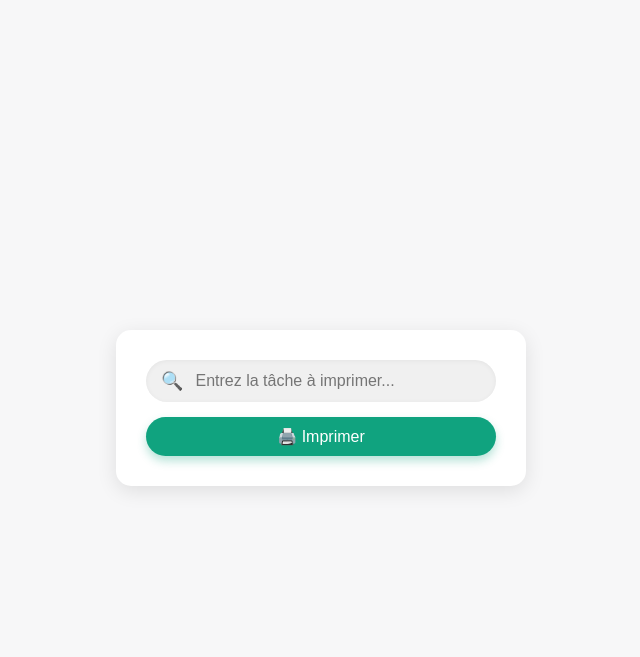
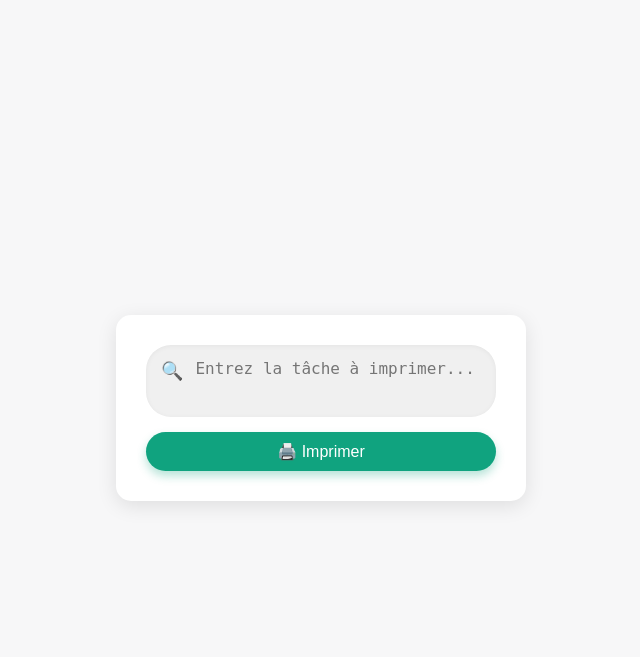
Before and after one commit to Volrody/imp-thermique-project, a Flask app: page / in a window 1280 px wide. Shown: the top 657 px of the page, without its empty margins (319-959 px from the left). Run offline with Flask 3, Linux system fonts and the light colour scheme; some libraries are stand-ins or nearby versions.

Commit message:
Update index.html

```diff
--- a/templates/index.html
+++ b/templates/index.html
@@ -10,7 +10,7 @@
             font-family: Arial, sans-serif;
             background-color: #f7f7f8;
             display: flex;
-            flex-direction: column; /* Organise les éléments en colonne */
+            flex-direction: column;
             justify-content: center;
             align-items: center;
             height: 100vh;
@@ -27,22 +27,27 @@
         }
         .input-wrapper {
             display: flex;
-            align-items: center;
+            align-items: flex-start; /* Aligne le contenu en haut */
             background: #f0f0f0;
             border-radius: 25px;
             padding: 10px 15px;
             box-shadow: inset 0px 1px 5px rgba(0,0,0,0.05);
         }
-        .input-wrapper input {
+        .input-wrapper textarea {
             border: none;
             outline: none;
             background: none;
             flex: 1;
             font-size: 16px;
+            resize: none; /* Désactive le redimensionnement manuel */
+            overflow: hidden; /* Cache la barre de défilement */
+            min-height: 24px; /* Hauteur initiale */
+            line-height: 24px;
         }
         .input-wrapper span {
             font-size: 18px;
             margin-right: 10px;
+            padding-top: 5px;
         }
         button {
             background: #10a37f;
@@ -65,7 +70,7 @@
         }
         /* Styles pour l'animation de chargement */
         .loading-animation {
-            display: none; /* Caché par défaut */
+            display: none;
             border: 4px solid #f3f3f3;
             border-top: 4px solid #10a37f;
             border-radius: 50%;
@@ -80,7 +85,7 @@
         }
         /* Styles pour le message de confirmation */
         #confirmation-message {
-            display: none; /* Caché par défaut */
+            display: none;
             background-color: #d4edda;
             color: #155724;
             padding: 15px;
@@ -90,7 +95,7 @@
             margin-top: 20px;
             box-shadow: 0 4px 6px rgba(0,0,0,0.1);
             opacity: 0;
-            animation: fadein 0.5s forwards; /* 'forwards' maintient l'état final */
+            animation: fadein 0.5s forwards;
         }
         @keyframes fadein {
             from { opacity: 0; }
@@ -107,7 +112,7 @@
     <form id="printForm" onsubmit="handleFormSubmission(event)">
         <div class="input-wrapper">
             <span>🔍</span>
-            <input type="text" name="task" placeholder="Entrez la tâche à imprimer..." required>
+            <textarea name="task" id="taskInput" placeholder="Entrez la tâche à imprimer..." oninput="autoResize()" required></textarea>
         </div>
         <button type="submit" id="printButton">🖨️ Imprimer</button>
     </form>
@@ -118,16 +123,27 @@
 
     <script src="https://cdn.jsdelivr.net/npm/canvas-confetti@1.6.0/dist/confetti.browser.min.js"></script>
     <script>
+        // Fonction pour ajuster la hauteur de la zone de texte
+        function autoResize() {
+            const textarea = document.getElementById('taskInput');
+            textarea.style.height = 'auto'; // Réinitialise la hauteur
+            textarea.style.height = textarea.scrollHeight + 'px'; // Ajuste la hauteur
+        }
+
+        // Fonction principale pour l'envoi du formulaire
         async function handleFormSubmission(event) {
             event.preventDefault();
 
             const form = document.getElementById('printForm');
             const button = document.getElementById('printButton');
             const confirmationMessage = document.getElementById('confirmation-message');
+            const taskInput = document.getElementById('taskInput');
 
-            // 1. Initialiser les animations
+            // 1. Initialiser les animations et l'interface
             button.classList.add('pressed');
             button.disabled = true;
+            confirmationMessage.style.opacity = 0;
+            confirmationMessage.style.display = 'none';
 
             // 2. Envoyer la requête au serveur
             const formData = new FormData(form);
@@ -140,12 +156,13 @@
 
                 // 3. Gérer la réponse du serveur
                 if (data.status === 'success') {
-                    // Masquer l'input, afficher le message de succès et lancer l'animation
                     form.reset(); // Efface le contenu de l'input
+                    taskInput.style.height = '24px'; // Réinitialise la hauteur
+
                     confirmationMessage.style.display = 'block';
+                    confirmationMessage.style.animation = 'fadein 0.5s forwards';
                     launchConfetti(); // Lancer les confettis
 
-                    // Faire disparaître le message après 2 secondes avec un fade
                     setTimeout(() => {
                         confirmationMessage.style.animation = 'fadeout 0.5s forwards';
                     }, 2000);
```
